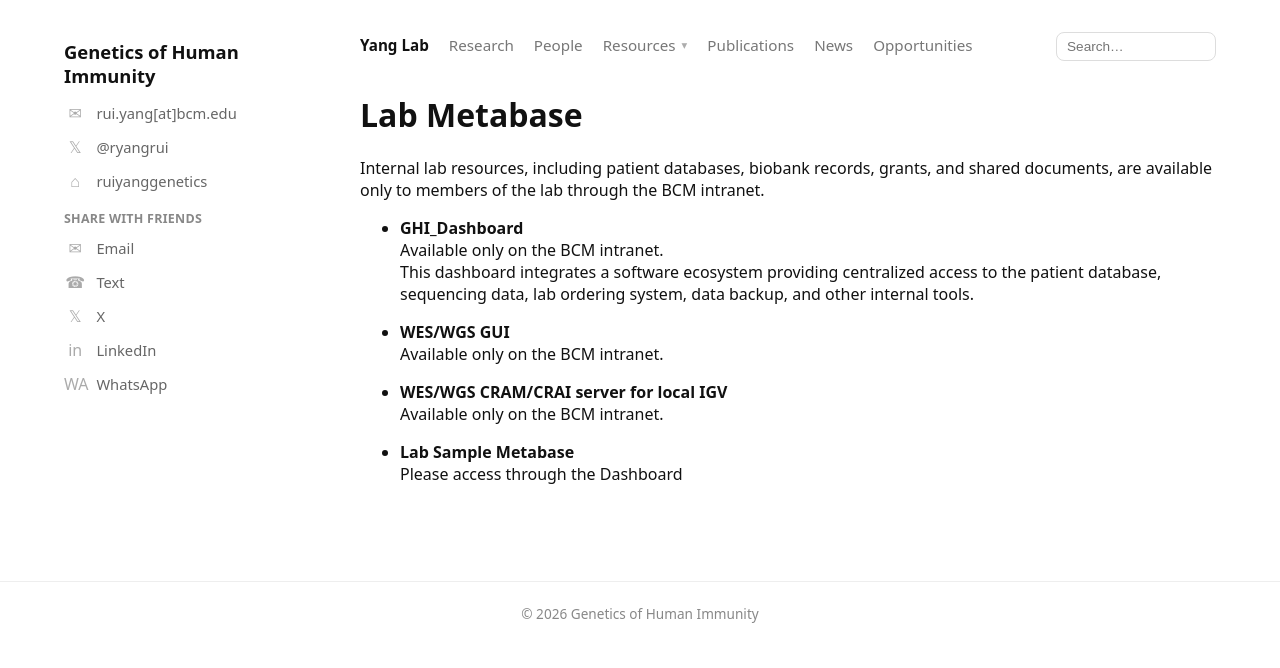
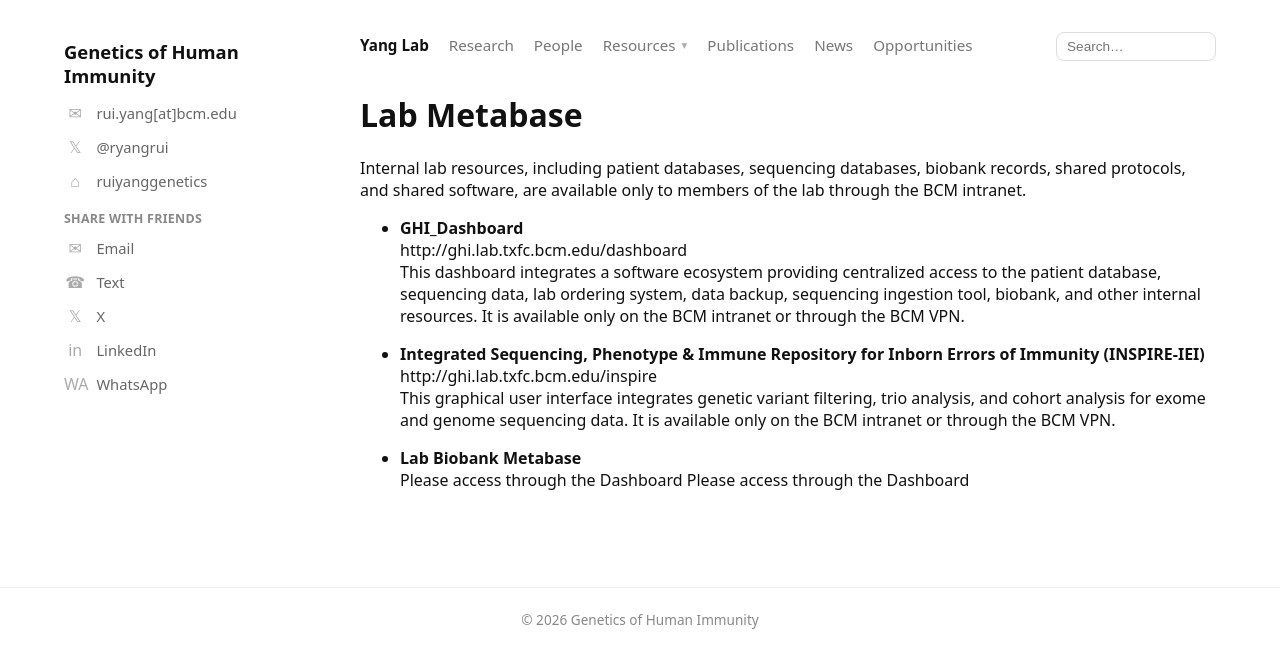
Before and after one commit to ruiyanggenetics/ghilab, a Jekyll site: the page built from resources/lab-metabase.md, in a window 1280 px wide. Shown: the top 668 px of the page. Built offline with Jekyll 4.4.1, drawn with Linux system fonts in a browser that asks for light colours.

Commit message:
Revise lab resources and add INSPIRE-IEI details
Updated internal lab resources description and added details about the INSPIRE-IEI interface. Revised the names of some resources for clarity.

```diff
--- a/resources/lab-metabase.md
+++ b/resources/lab-metabase.md
@@ -7,18 +7,17 @@ permalink: /resources/lab-metabase/
 <h1>Lab Metabase</h1>
 
 <p class="page-intro">
-Internal lab resources, including patient databases, biobank records, grants, and shared documents, are available only to members of the lab through the BCM intranet.
+Internal lab resources, including patient databases, sequencing databases, biobank records, shared protocols, and shared software, are available only to members of the lab through the BCM intranet.
 </p>
 
 - **GHI_Dashboard**
-  Available only on the BCM intranet.
-  This dashboard integrates a software ecosystem providing centralized access to the patient database, sequencing data, lab ordering system, data backup, and other internal tools.
+  http://ghi.lab.txfc.bcm.edu/dashboard
+  This dashboard integrates a software ecosystem providing centralized access to the patient database, sequencing data, lab ordering system, data backup, sequencing ingestion tool, biobank, and other internal resources. It is available only on the BCM intranet or through the BCM VPN.
 
-- **WES/WGS GUI**
-  Available only on the BCM intranet.
+- **Integrated Sequencing, Phenotype & Immune Repository for Inborn Errors of Immunity (INSPIRE-IEI)**
+  http://ghi.lab.txfc.bcm.edu/inspire
+  This graphical user interface integrates genetic variant filtering, trio analysis, and cohort analysis for exome and genome sequencing data. It is available only on the BCM intranet or through the BCM VPN.
 
-- **WES/WGS CRAM/CRAI server for local IGV**
-  Available only on the BCM intranet.
-
-- **Lab Sample Metabase**
+- **Lab Biobank Metabase**
   Please access through the Dashboard
+  Please access through the Dashboard
```
